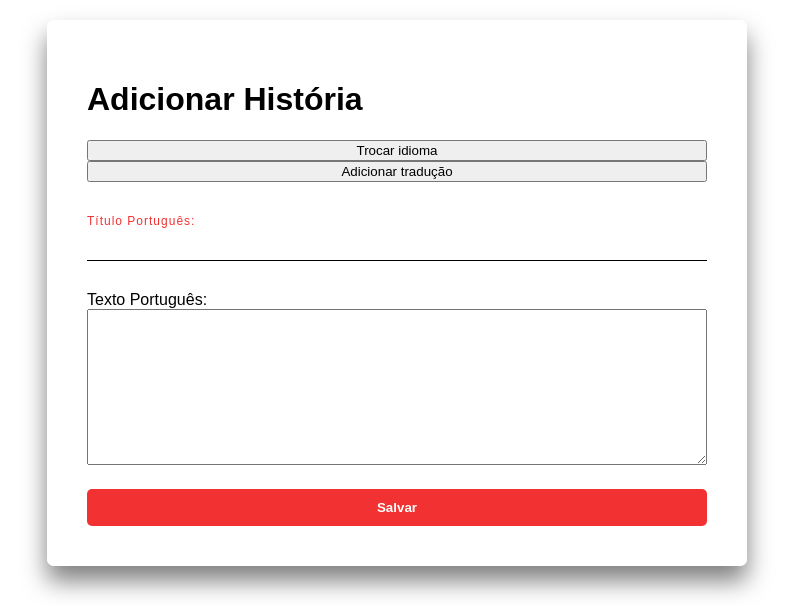
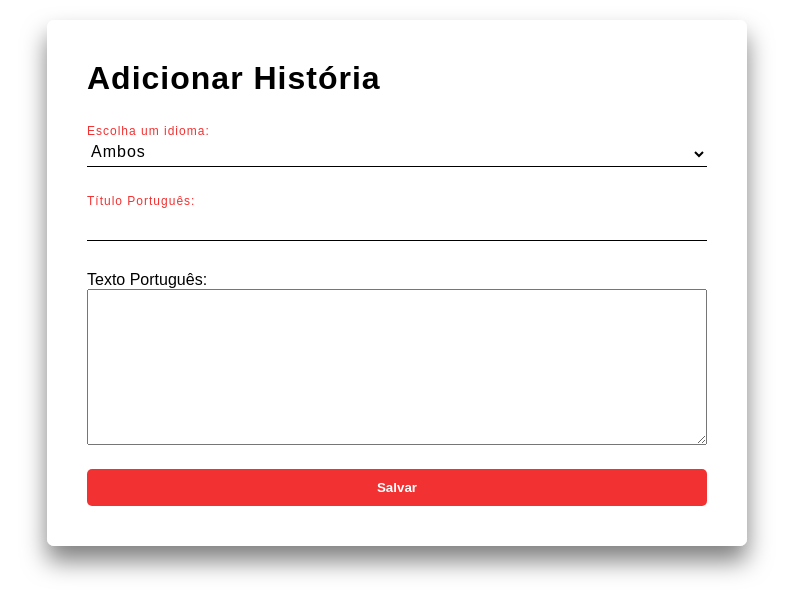
Before and after one commit to fga-eps-mds/2020.2-Projeto-Kokama-Usuario, a Django app: template story/templates/add_story.html in a window 1280 px wide. Shown: the part 80-686 px from the top of the page, without its empty margins (243-1036 px from the left). Run offline with Django 3.2, Linux system fonts and the light colour scheme; the template is opened without the code that fills it: values that come from a table or form of the project are taken from there, others are empty.

Commit message:
Exchange language handling buttons for dropdown menu
Co-authored-by: Luiz Gustavo <luiz1gustavocampos@gmail.com>

```diff
--- a/static/css/common/style.css
+++ b/static/css/common/style.css
@@ -85,11 +85,15 @@ body {
 }
 
 .content-title {
-  font-size: 26px;
+  font-size: 32px;
   letter-spacing: 1px;
   padding: 0;
   margin: 0;
   margin-bottom: 45px;
+}
+
+.bottom-space {
+  margin-bottom: 15px;
 }
 
 .input-box {
--- a/story/templates/add_story.html
+++ b/story/templates/add_story.html
@@ -5,14 +5,25 @@
 {% block content %}
 <div class='content-box big'>
     {% if id %}
-        <h1>Editar História</h1>
+        <h1 class="content-title" >Editar História</h1>
     {% else %}
-        <h1>Adicionar História</h1>
-        <input type="button" id="change_language" value="Trocar idioma"/>
-        <input type="button" id="add_translation" value="Adicionar tradução" style="margin-bottom:40px"/>
+        <h1 class="content-title">Adicionar História</h1>
+        {% comment %} <input type="button" id="change_language" value="Trocar idioma"/>
+        <input type="button" id="add_translation" value="Adicionar tradução" style="margin-bottom:40px"/> {% endcomment %}
     {% endif %}
     <form id="form-container" action="/historia/adicionar_historia/{{id}}" method="POST">
         {% csrf_token %}
+
+        <div class="drop-down-box bottom-space">
+            <label class="drop-down-text" for="languages">
+                Escolha um idioma:
+            </label>
+            <select name="languages" id="language_choice">
+                <option value="Ambos" selected>Ambos</option>
+                <option value="Português">Português</option>
+                <option value="Kokama">Kokama</option>
+            </select>
+        </div>
 
         {% for error in story_form.title_portuguese.errors %}
             <p style="color: red">{{ error }}</p>
```
